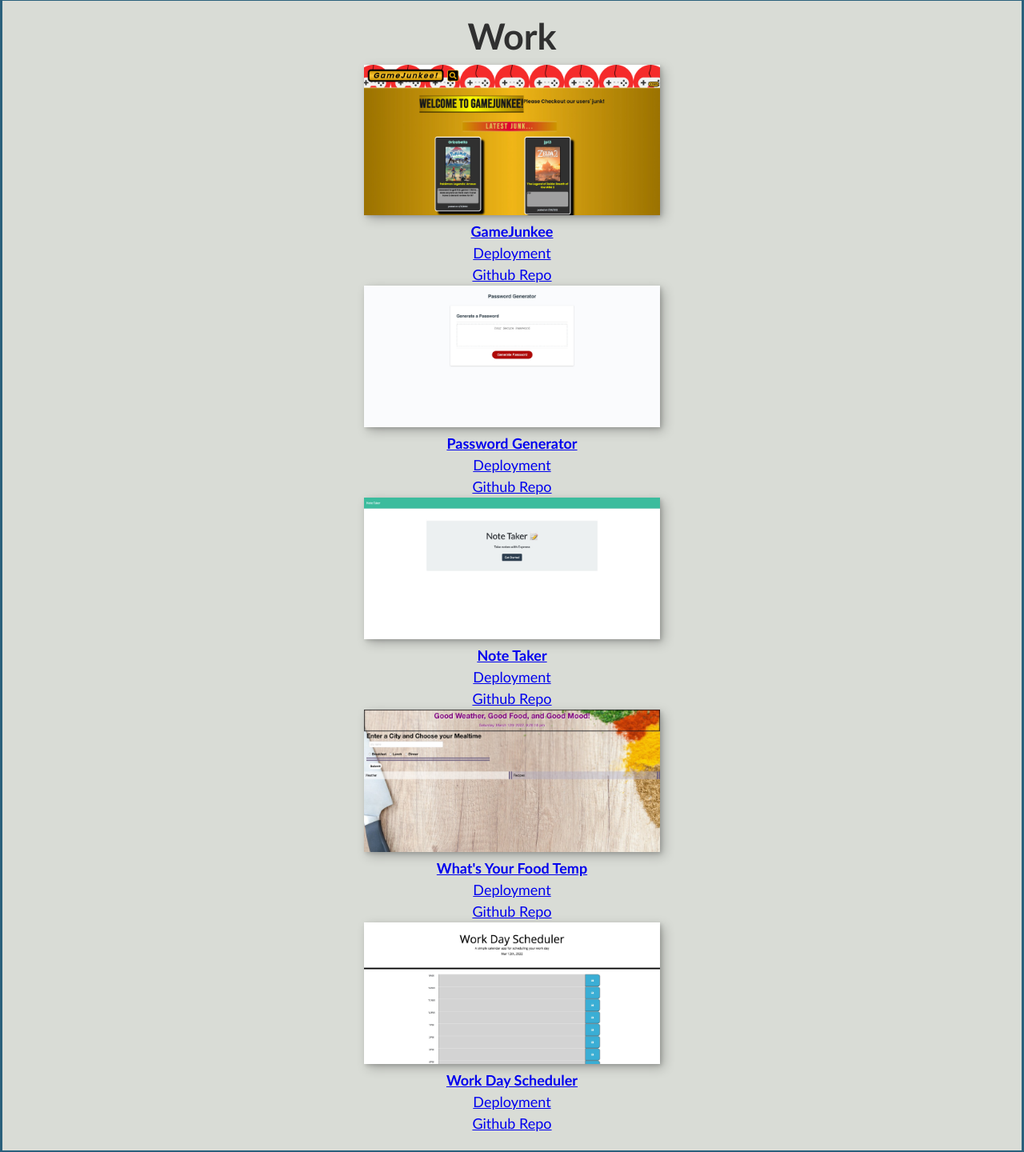
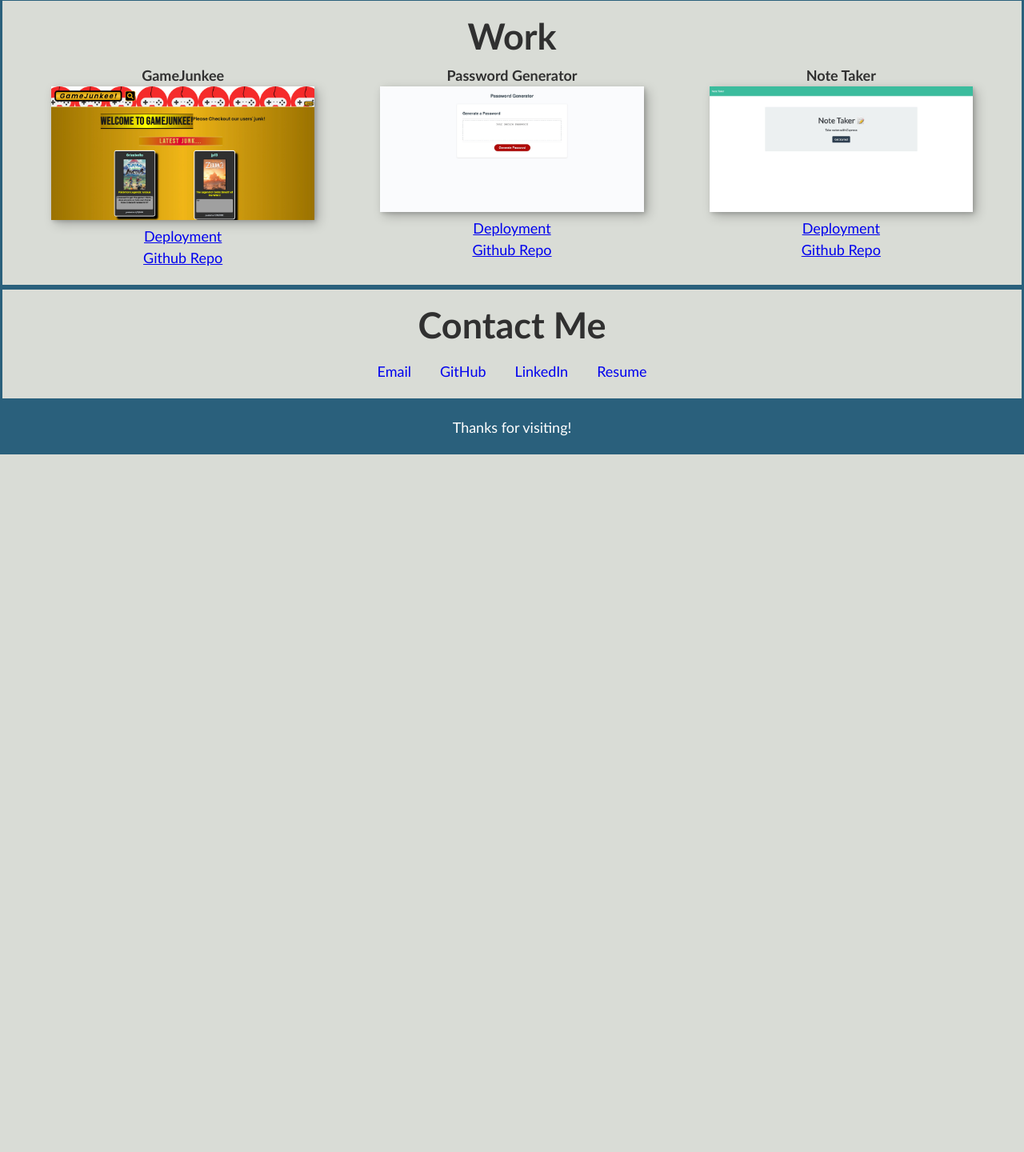
Before and after one commit to jonathanparker21/professional-portfolio-v2, a plain HTML site: page index.html in a window 1280 px wide. Shown: the part 325-1765 px from the top of the page at 80% size. After the commit the page ends 893 px from the top, so only its background shows below. Drawn offline with Linux system fonts and the light colour scheme.

Commit message:
Formatting projects

```diff
--- a/index.html
+++ b/index.html
@@ -53,65 +53,80 @@
       <h2 class="section__title">Work</h2>
 
       <div class="portfolio">
+        <div>
           <!-- Application 1 -->
+          <h3>GameJunkee</h3>
           <a href="#" class="portfolio__item">
             <img
               src="./img/Screen Capture 034 - GameJunkee - gamejunkee.herokuapp.com.jpg"
               alt="image of application 1"
               class="portfolio__img"
             />
-          <h3><strong>GameJunkee</strong></h3>
-          <p><a target="_blank" href="https://gamejunkee.herokuapp.com/" class="links">Deployment</a></p>
-          <p><a target="_blank" href="https://github.com/Project-2-BJMS/GameJunkee" class="links">Github Repo</a></p>
           </a>
+          <p>
+            <a target="_blank" href="https://gamejunkee.herokuapp.com/"
+              >Deployment</a
+            >
+          </p>
+          <p>
+            <a
+              target="_blank"
+              href="https://github.com/Project-2-BJMS/GameJunkee"
+              >Github Repo</a
+            >
+          </p>
+        </div>
 
+        <div>
           <!-- Application 2 -->
+          <h3>Password Generator</h3>
           <a href="#" class="portfolio__item">
             <img
               src="./img/Screen Capture 035 - Password Generator - jonathanparker21.github.io.jpg"
               alt="image of application 2"
               class="portfolio__img"
             />
-          <h3><strong>Password Generator</strong></h3>
-          <p><a target="_blank" href="https://jonathanparker21.github.io/password-generator/" class="links">Deployment</a></p>
-          <p><a target="_blank" href="https://github.com/jonathanparker21/password-generator" class="links">Github Repo</a></p>
           </a>
+          <p>
+            <a
+              target="_blank"
+              href="https://jonathanparker21.github.io/password-generator/"
+              >Deployment</a
+            >
+          </p>
+          <p>
+            <a
+              target="_blank"
+              href="https://github.com/jonathanparker21/password-generator"
+              >Github Repo</a
+            >
+          </p>
+        </div>
 
+        <div>
           <!-- Application 3 -->
+          <h3>Note Taker</h3>
           <a href="#" class="portfolio__item">
             <img
               src="./img/Screen Capture 036 - Note Taker - note-taker-app37.herokuapp.com.jpg"
               alt="image of application 3"
               class="portfolio__img"
             />
-          <h3><strong>Note Taker</strong></h3>
-          <p><a target="_blank" href="https://note-taker-app37.herokuapp.com/" class="links">Deployment</a></p>
-          <p><a target="_blank" href="https://github.com/jonathanparker21/note-taker" class="links">Github Repo</a></p>
-
-        <!-- Application 4 -->
-        <a href="#" class="portfolio__item">
-          <img
-            src="./img/Screen Capture 037 - Food Temp - seasons-of-food.github.io.jpg"
-            alt="image of application 4"
-            class="portfolio__img"
-          />
-          <h3><strong>What's Your Food Temp</strong></h3>
-          <p><a target="_blank" href="https://seasons-of-food.github.io/whats-your-food-temp/" class="links">Deployment</a></p>
-          <p><a target="_blank" href="https://github.com/seasons-of-food/whats-your-food-temp" class="links">Github Repo</a></p>
-
-        <!-- Application 5 -->
-        <a href="#" class="portfolio__item">
-          <img
-            src="./img/Screen Capture 038 - Work Day Scheduler - jonathanparker21.github.io.jpg"
-            alt="image of application 5"
-            class="portfolio__img"
-          />
-          <h3><strong>Work Day Scheduler</strong></h3>
-          <p><a target="_blank" href="https://jonathanparker21.github.io/work-day-scheduler/" class="links">Deployment</a></p>
-          <p><a target="_blank" href="https://github.com/jonathanparker21/work-day-scheduler" class="links">Github Repo</a></p>
           </a>
+          <p>
+            <a target="_blank" href="https://note-taker-app37.herokuapp.com/"
+              >Deployment</a
+            >
+          </p>
+          <p>
+            <a
+              target="_blank"
+              href="https://github.com/jonathanparker21/note-taker"
+              >Github Repo</a
+            >
+          </p>
         </div>
-
+      </div>
     </section>
 
     <section class="contact-me" id="contact">
--- a/style.css
+++ b/style.css
@@ -130,11 +130,15 @@ section {
   text-align: center;
 }
 
+.portfolio {
+    display: flex
+}
+
 .portfolio__img {
   transition: transform 750ms cubic-bezier(0.5, 0, 0.5, 1), opacity 250ms linear;
   box-shadow: var(--bs);
-  max-height: 30%;
-  max-width: 30%;
+  max-height: 80%;
+  max-width: 80%;
 }
 
 .portfolio__img:hover {
```
Lines whose indentation alone changed are shown as unchanged.
